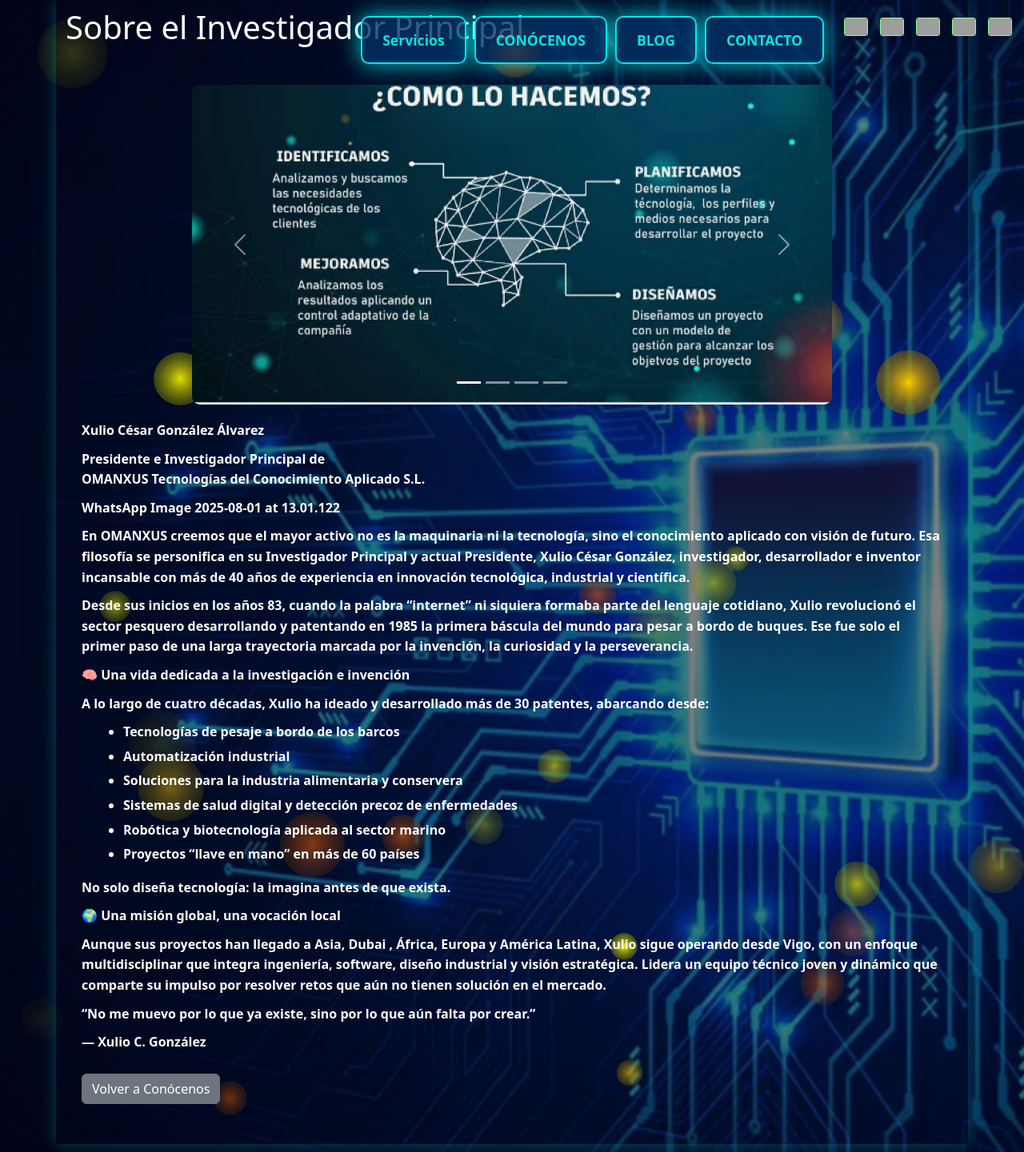
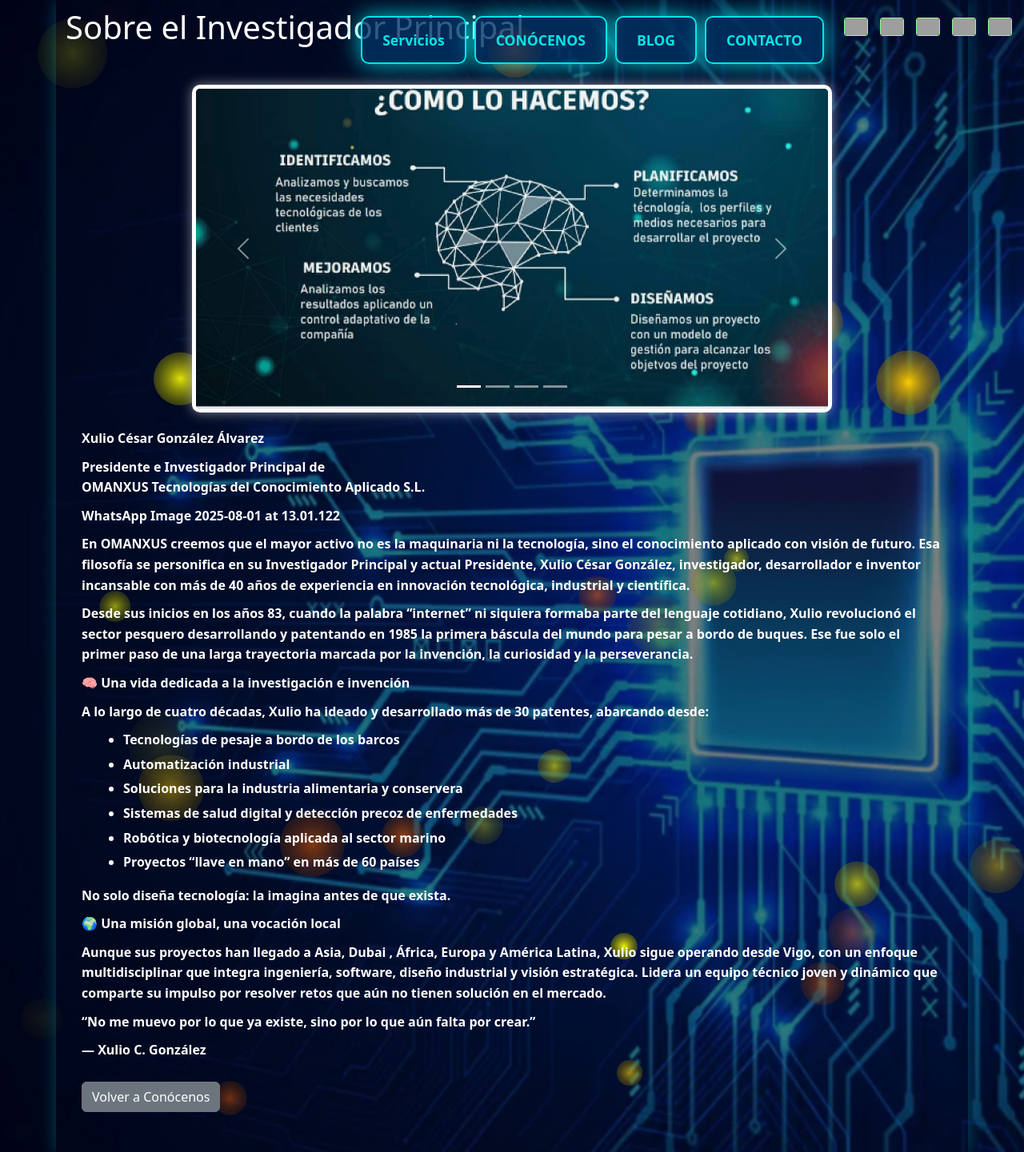
Before and after one commit to Daly2025/omanxus, a PHP site: page /investigador_principal.php in a window 1280 px wide. Shown: the whole page at 80% size. Run offline with PHP 8.4, Linux system fonts and the light colour scheme; grey boxes are pictures that could not be loaded.

Commit message:
fnd carrus

```diff
--- a/style.css
+++ b/style.css
@@ -681,6 +681,12 @@
     text-shadow: 1px 1px 2px rgba(0, 0, 0, 0.3); /* Sombra de texto sutil */
 }
 
+.carousel {
+    border: 5px solid #ffffff; /* Marco blanco de 5px */
+    box-shadow: 0 0 15px rgba(255, 255, 255, 0.5); /* Sombra sutil para resaltarlo más */
+    margin-bottom: 20px; /* Espacio debajo del carrusel */
+}
+
 #light-bulbs-canvas {
     position: fixed;
     top: 0;
```
